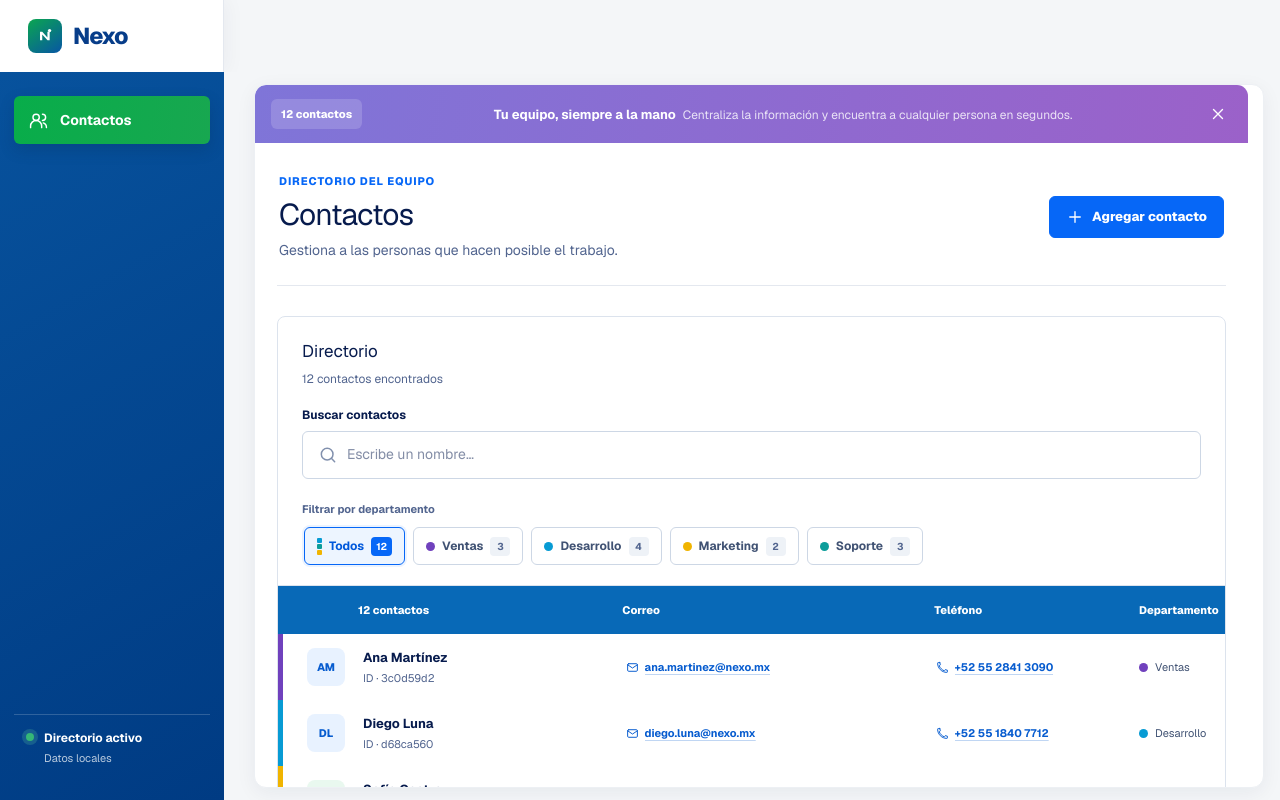
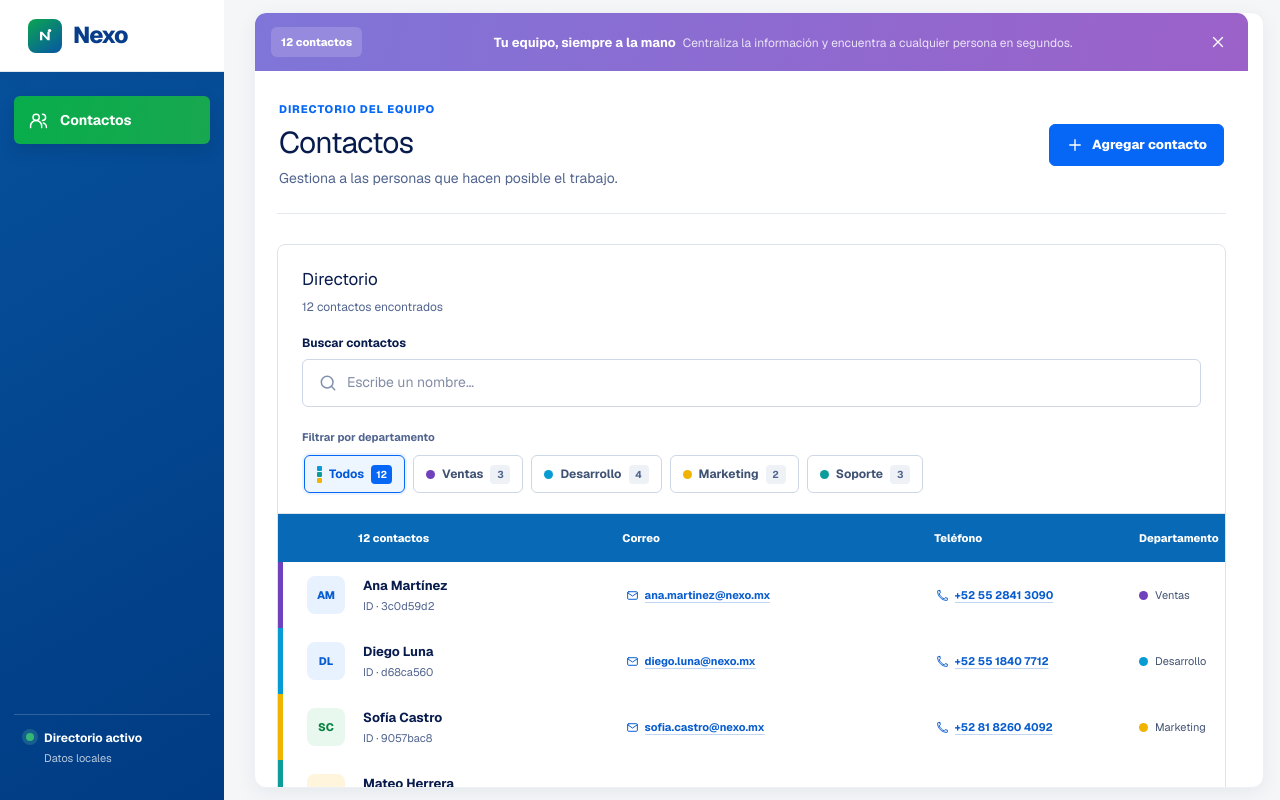
Before and after one commit to moncadayunuen/test_geest_app, a Next.js app: page / in a window 1280 px wide. Built offline with nearby package versions, Linux system fonts and the light colour scheme; no server answers.

Commit message:
Integrate Nexo logo into sidebar

```diff
--- a/components/contact-manager/contact-manager.scss
+++ b/components/contact-manager/contact-manager.scss
@@ -24,12 +24,12 @@
 
 .topbar {
   @apply flex items-center;
-  width: 224px;
+  width: 100%;
   height: 72px;
   padding-inline: 28px;
-  border-right: 1px solid #e4e8ef;
+  border-bottom: 1px solid #e4e8ef;
   background: $color-white;
-  box-shadow: 4px 0 18px rgba(8, 31, 75, .04);
+  box-shadow: 0 4px 18px rgba(8, 31, 75, .06);
 
   .brand {
     @apply flex items-center;
@@ -49,26 +49,28 @@
     background: linear-gradient(145deg, #0ba650, #0756a4);
     color: $color-white;
   }
-
-  .topbar-actions { display: none; }
 }
 
 .layout {
   @apply grid;
-  height: calc(100dvh - 72px);
+  height: 100dvh;
   grid-template-columns: 224px minmax(0, 1fr);
   overflow: hidden;
   background: $color-canvas;
 }
 
 .sidebar {
-  @apply flex flex-col justify-between;
+  @apply flex flex-col;
   min-height: 0;
-  padding: 24px 14px 20px;
+  padding: 0 0 20px;
   overflow: hidden;
   background: linear-gradient(150deg, #07529d, #003b83);
 
-  nav { @apply grid; gap: 6px; }
+  nav {
+    @apply grid;
+    gap: 6px;
+    padding: 24px 14px;
+  }
 
   .nav-item {
     @apply flex items-center;
@@ -91,6 +93,8 @@
   .sidebar-note {
     @apply flex items-start;
     gap: 10px;
+    margin-top: auto;
+    margin-inline: 14px;
     padding: 14px 12px;
     border-top: 1px solid rgba($color-white, .18);
     color: $color-white;
@@ -406,7 +410,7 @@
   .topbar { width: 76px; padding-inline: 18px; }
   .topbar .brand > span:last-child { display: none; }
   .layout { grid-template-columns: 76px minmax(0, 1fr); }
-  .sidebar { padding-inline: 11px; }
+  .sidebar nav { padding-inline: 11px; }
   .sidebar .nav-item { justify-content: center; font-size: 0; }
   .sidebar .sidebar-note { display: none; }
   .content { margin-left: 18px; }
@@ -415,10 +419,24 @@
 @media (max-width: 640px) {
   .topbar { width: 100%; height: 64px; padding-inline: 18px; border-bottom: 1px solid #e4e8ef; }
   .topbar .brand > span:last-child { display: inline; }
-  .layout { display: block; height: calc(100dvh - 64px); }
-  .sidebar { display: none; }
+  .layout {
+    display: flex;
+    height: 100dvh;
+    flex-direction: column;
+  }
+  .sidebar {
+    display: block;
+    min-height: 64px;
+    flex: 0 0 64px;
+    padding: 0;
+    overflow: visible;
+    background: $color-white;
+  }
+  .sidebar nav,
+  .sidebar .sidebar-note { display: none; }
   .content {
-    height: 100%;
+    min-height: 0;
+    flex: 1;
     margin: 0;
     padding: 24px 16px 42px;
     overflow-y: auto;
--- a/components/contact-manager/contact-manager.tsx
+++ b/components/contact-manager/contact-manager.tsx
@@ -66,19 +66,14 @@ export function ContactManager() {
     <main className="app-shell">
       <a className="skip-link" href="#main-content">Saltar al contenido</a>
 
-      <header className="topbar">
-        <a className="brand" href="#main-content" aria-label="Nexo, ir al contenido">
-          <span className="brand-mark"><Icon name="brand" size={20} /></span>
-          <span>Nexo</span>
-        </a>
-        <div className="topbar-actions">
-          <span className="workspace-label">Espacio de trabajo</span>
-          <span className="avatar avatar-small">YM</span>
-        </div>
-      </header>
-
       <div className="layout">
         <aside className="sidebar" aria-label="Navegación principal">
+          <header className="topbar">
+            <a className="brand" href="#main-content" aria-label="Nexo, ir al contenido">
+              <span className="brand-mark"><Icon name="brand" size={20} /></span>
+              <span>Nexo</span>
+            </a>
+          </header>
           <nav>
             <a className="nav-item active" href="#main-content" aria-current="page">
               <Icon name="users" size={19} /> Contactos
```
